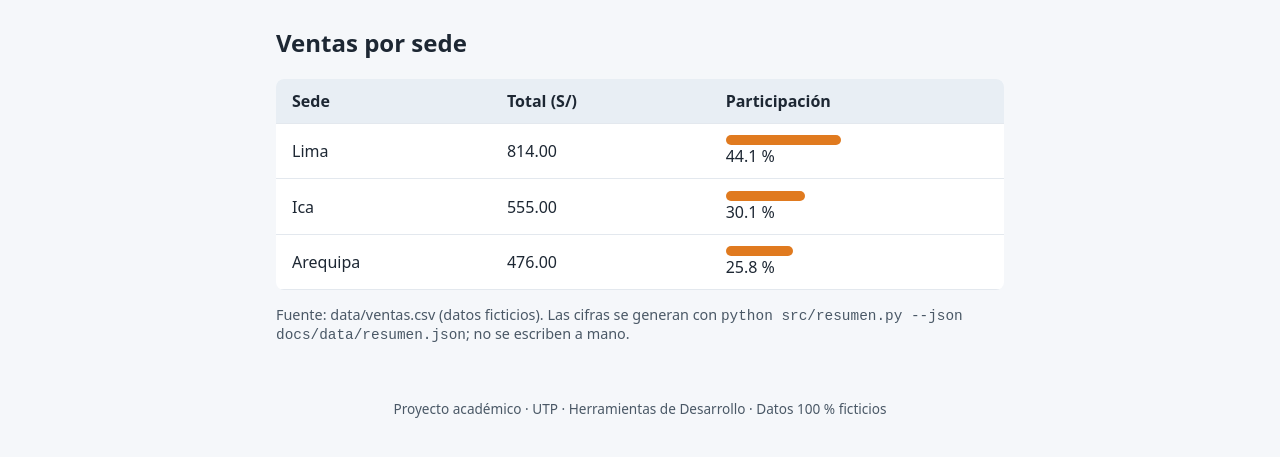
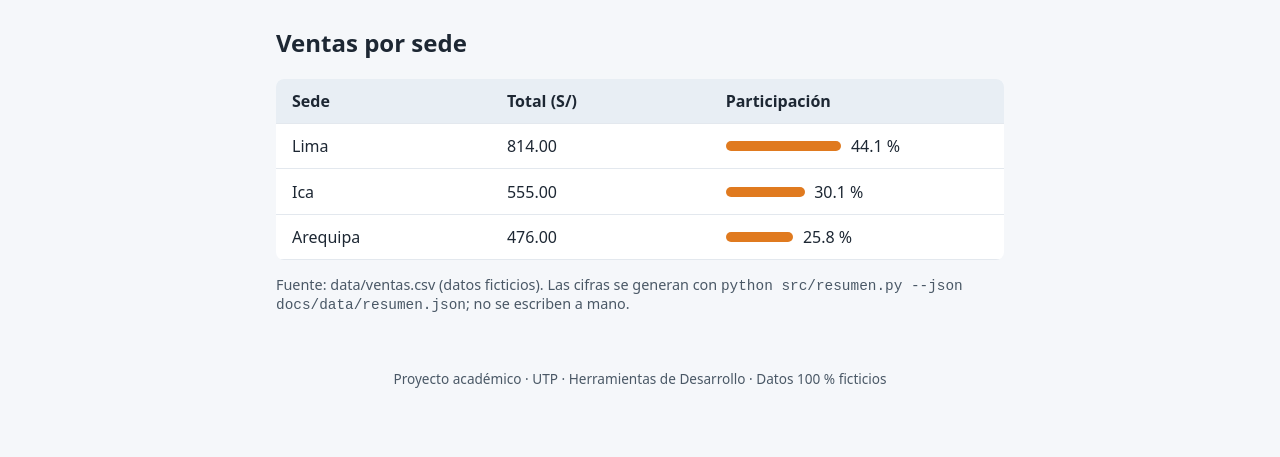
Before and after one commit to JOSEJULIAN99/andina-market-360, a plain HTML site: page docs/index.html in a window 1280 px wide. Shown: the part 299-756 px from the top of the page. Drawn offline with Linux system fonts and the light colour scheme.

Commit message:
fix(web): alinear barra y porcentaje de participación (closes #2)

```diff
--- a/docs/app.js
+++ b/docs/app.js
@@ -8,7 +8,7 @@ fetch("data/resumen.json")
     document.getElementById("sedes").innerHTML = Object.entries(datos.sedes)
       .map(([sede, monto]) => {
         const pct = ((Number(monto) / total) * 100).toFixed(1);
-        return `<tr><td>${sede}</td><td>${monto}</td><td><div class="barra" style="width:${pct}%"></div>${pct} %</td></tr>`;
+        return `<tr><td>${sede}</td><td>${monto}</td><td><div class="participacion"><div class="barra" style="width:${pct}%"></div><span>${pct} %</span></div></td></tr>`;
       }).join("");
   })
   .catch(() => {
--- a/docs/styles.css
+++ b/docs/styles.css
@@ -14,3 +14,5 @@ th { background: #e8eef4; }
 .barra { background: var(--acento); height: 10px; border-radius: 5px; }
 .fuente { font-size: .9rem; color: #4a5866; }
 footer { text-align: center; padding: 1.5rem; font-size: .85rem; color: #4a5866; }
+.participacion { display: flex; align-items: center; gap: .6rem; }
+.participacion .barra { flex: none; max-width: 70%; }
```
